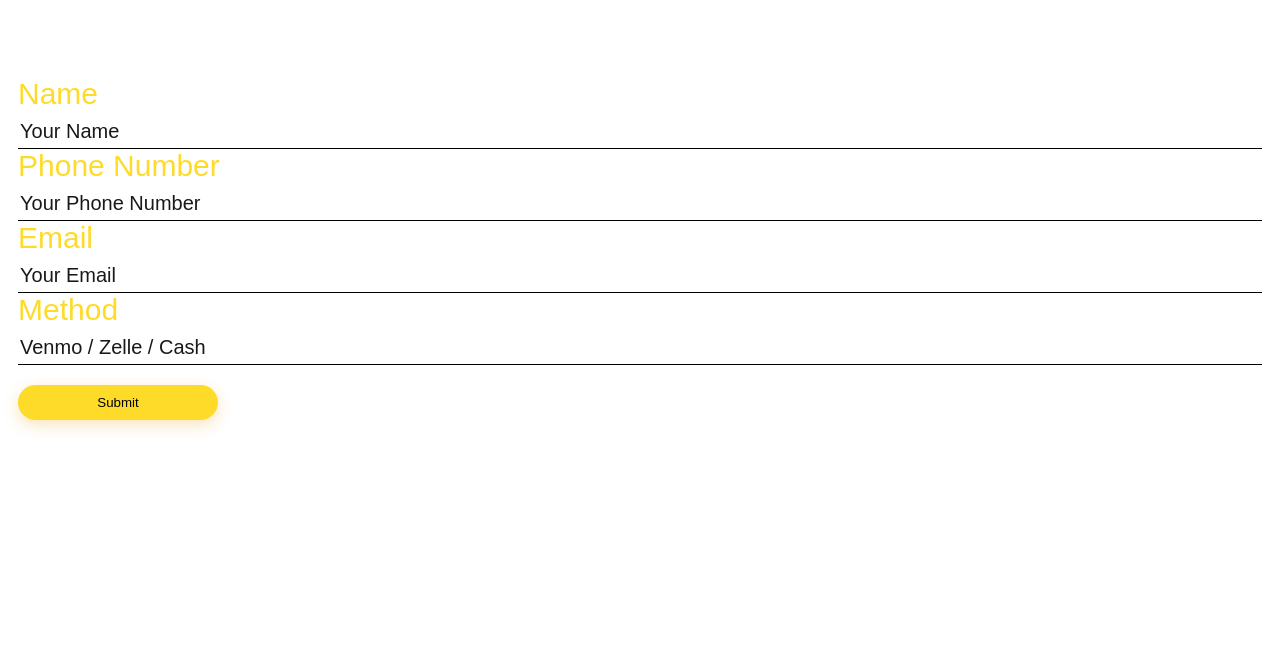
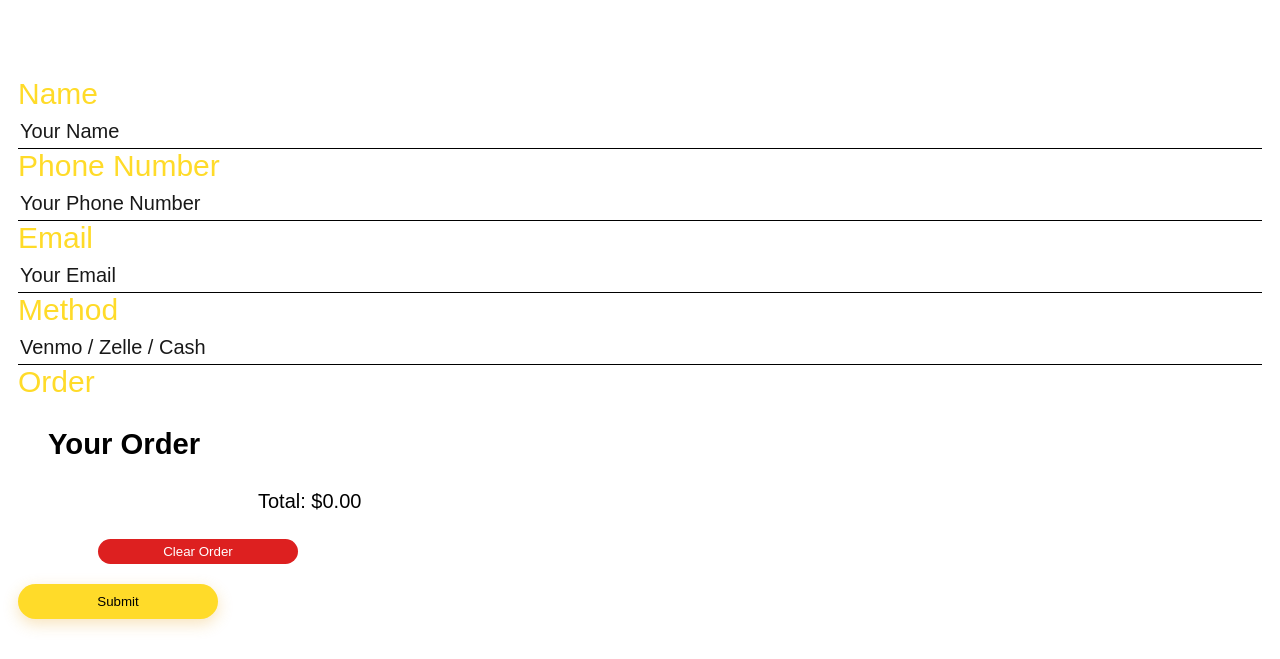
Before and after one commit to IntegrityT18/Enjoy., a plain HTML site: page cart.html in a window 1280 px wide. Shown: the part 281-940 px from the top of the page. Before the commit the page ends 800 px from the top, so only its background shows below. Drawn offline with nearby package versions, Linux system fonts and the light colour scheme.

Commit message:
send ordered shirts to sheets

```diff
--- a/cart.html
+++ b/cart.html
@@ -52,6 +52,7 @@
             </form>
         </div>
     </section>-->
+
 
 
     <section class="form">
@@ -111,6 +112,16 @@
             </div>
           </div>
 
+          <div class="formInputGroup">
+            <label class="label">Order</label>
+            <div id="order">
+                <h3>Your Order</h3>
+                <div class="items" id="itemList"></div>
+                <p class="total" id="total">Total: $0.00</p>
+                <button class="clear" id="clear" type="button">Clear Order</button>
+            </div>
+          </div>
+
         <div class="field is-grouped">
           <div class="control">
             <button class="formSubmitButton" type="submit" id="submit-button">Submit</button>
@@ -158,6 +169,7 @@
       document.getElementById("message").textContent = "Submitting..";
       document.getElementById("message").style.display = "block";
       document.getElementById("submit-button").disabled = true;
+      localStorage.clear();
 
       // Collect the form data
       var formData = new FormData(this);
--- a/style.css
+++ b/style.css
@@ -16,7 +16,7 @@ h2{
     justify-content: space-between;
     padding: 0px 40px;
     z-index: 999;
-    position: sticky;
+    position: relative;
     top: 0;
     left: 0;
 }
```
